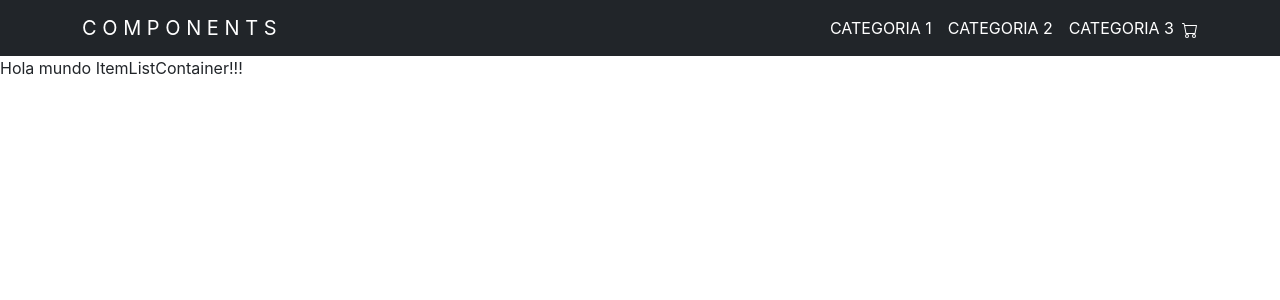
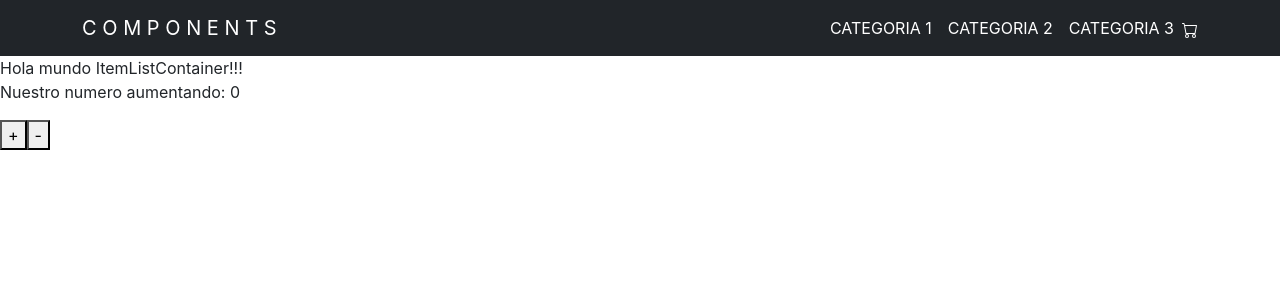
Before and after one commit to danirodri04/components-shop, a React (Create React App) app: page / in a window 1280 px wide. Shown: the top 300 px of the page. Built offline with nearby package versions, Linux system fonts and the light colour scheme.

Commit message:
Proyecto React

```diff
--- /dev/null
+++ b/src/components/ItemCount.jsx
@@ -0,0 +1,18 @@
+import React, { useState } from 'react'
+
+
+const ItemCount = () => {
+
+    const [contador, setContador] = React.useState(0)
+
+    return (
+      <div>
+          <p>Nuestro numero aumentando: {contador}</p>
+          <button onClick={() => setContador(contador + 1)}>+</button>
+          <button onClick={() => setContador(contador - 1)}>-</button>
+      </div>
+    )
+
+}
+
+export default ItemCount
--- a/src/components/ItemListContainer.jsx
+++ b/src/components/ItemListContainer.jsx
@@ -1,10 +1,15 @@
 import React from 'react'
+import ItemCount from './ItemCount';
 
 const ItemListContainer = (props) => {
   return (
+    <>
     <div>
        {props.msg}
+       <ItemCount />
     </div>
+
+    </>
   )
 }
 
```
